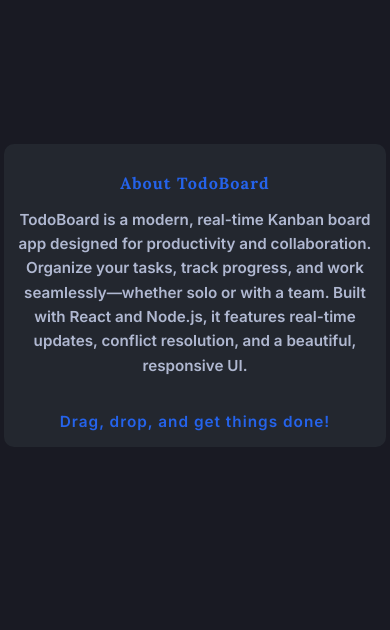
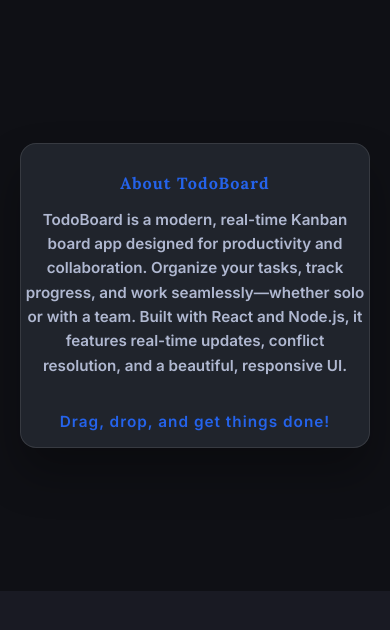
Before and after one commit to Arjun140205/Realtime-ToDo-board, a React (Create React App) app in the folder client/: page /about in a window 390 px wide. Shown: the top 630 px of the page. Built offline with nearby package versions, Linux system fonts and the light colour scheme; no server answers.

Commit message:
tweaked About.css for improved responsiveness and layout

```diff
--- a/client/src/pages/About.css
+++ b/client/src/pages/About.css
@@ -3,20 +3,37 @@
   display: flex;
   align-items: center;
   justify-content: center;
-  background: none;
+  position: relative;
+  padding: 40px 20px;
+}
+
+.about-container::before {
+  content: '';
+  position: absolute;
+  top: 0;
+  left: 0;
+  right: 0;
+  bottom: 0;
+  background: rgba(0, 0, 0, 0.4);
+  pointer-events: none;
+  z-index: 0;
 }
 
 .about-card {
   position: relative;
-  background: #23272f;
-  border-radius: 10px;
-  box-shadow: none;
-  padding: 32px 18px 24px 18px;
-  max-width: 420px;
+  background: rgba(35, 39, 47, 0.9);
+  backdrop-filter: blur(10px);
+  -webkit-backdrop-filter: blur(10px);
+  border: 1px solid rgba(255, 255, 255, 0.1);
+  border-radius: 16px;
+  box-shadow: 0 25px 45px rgba(0, 0, 0, 0.3);
+  padding: 40px 24px 32px 24px;
+  max-width: 500px;
   width: 100%;
   text-align: center;
   overflow: hidden;
   animation: aboutFadeIn 0.5s cubic-bezier(.39,.58,.57,1.01);
+  z-index: 1;
 }
 
 @keyframes aboutFadeIn {
```
